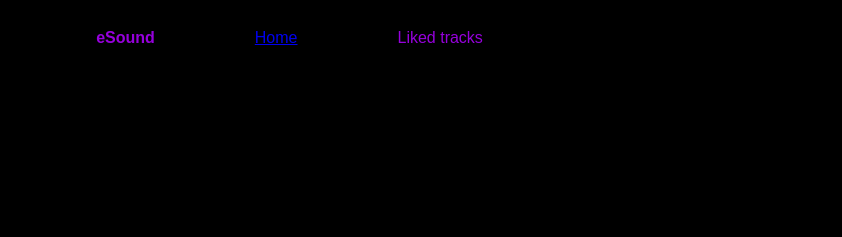
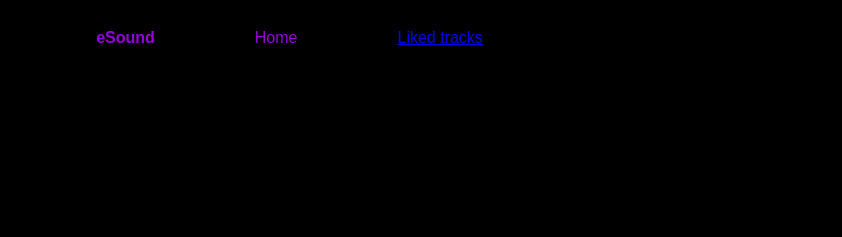
Before and after one commit to BanykDmytro/eSound, a plain HTML site: page index.html in a window 1280 px wide. Shown: the top 237 px of the page, 438-1280 px from the left. Drawn offline with Linux system fonts and the light colour scheme.

```diff
--- a/index.html
+++ b/index.html
@@ -30,6 +30,7 @@
         a {
             cursor: pointer;
             transition: color 0.3s ease;
+            text-direction: none;
         }
         .a:hover {
             color: rgb(190, 50, 255)
@@ -172,8 +173,8 @@
             <div class="title-fixed-header">
                 <img src="img/logo.png" width="75" height="75">
                 <p><strong>eSound</strong></p>
-                <a href="liked_tracks/index.html" class="a"><p>Home</p></a>
-                <a class="a"><p>Liked tracks</p></a>
+                <a class="a"><p>Home</p></a>
+                <a href="liked_tracks/index.html" class="a"><p>Liked tracks</p></a>
             </div>
         </div>
     </header>
```
